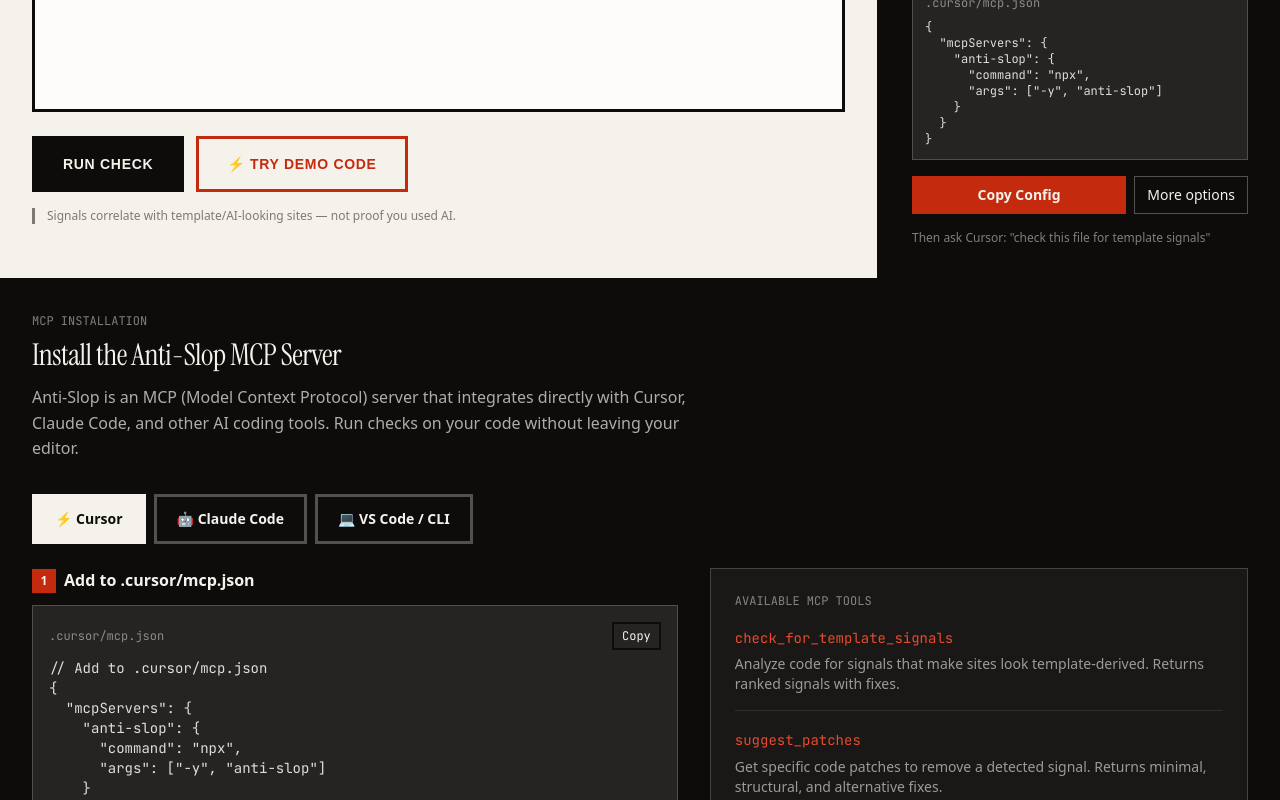
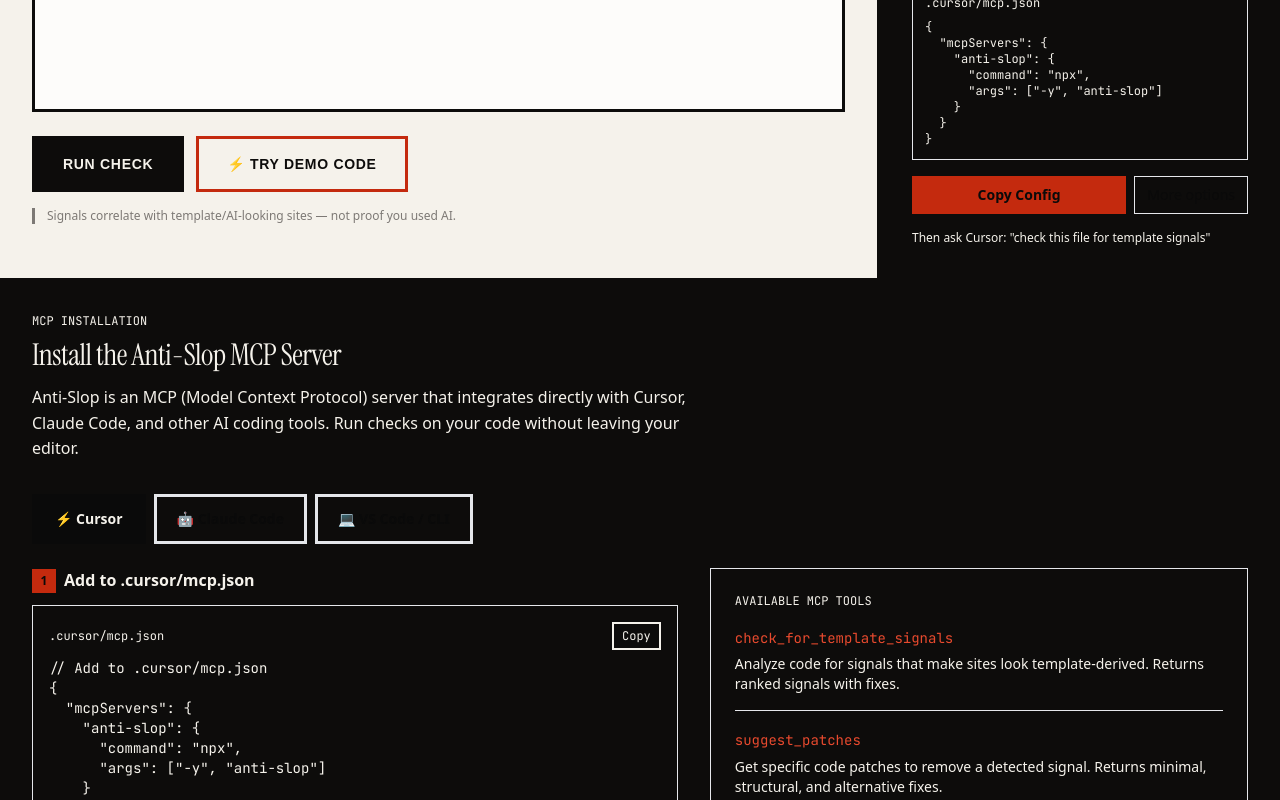
Before and after one commit to rohunvora/anti-slop-lib, a Next.js app in the folder demo-website/: page / in a window 1280 px wide. Shown: the part 440-1240 px from the top of the page. Built offline with nearby package versions, Linux system fonts and the light colour scheme; a web font is replaced by a local one.

Commit message:
Fix light mode visibility: update Tailwind config to use CSS variables and fix dark-section contrast

```diff
--- a/demo-website/app/globals.css
+++ b/demo-website/app/globals.css
@@ -427,21 +427,25 @@
 
 /* Dark section - override CSS variables to always use light colors */
 .dark-section {
-  --paper: #f5f2eb;
-  --paper-bright: #fdfcfa;
-  --ink: #0d0c0b;
-  --ink-80: #2d2b29;
-  --ink-60: #4d4a47;
-  --ink-40: #7d7975;
+  background: #0d0c0b;
+  color: #f5f2eb;
+
+  /* Force dark mode values for variables */
+  --ink: #f5f2eb; /* Cream text */
+  --ink-80: #e8e4dc;
+  --ink-60: #d4cfc4;
+  --ink-40: #b8b3a8;
+
+  --paper: #0a0a0a; /* Dark bg */
+  --paper-bright: #141414;
+
+  --code-bg: #0a0a0a;
 }
 
 [data-theme="dark"] .dark-section {
-  --paper: #f5f2eb;
-  --paper-bright: #fdfcfa;
-  --ink: #0d0c0b;
-  --ink-80: #2d2b29;
-  --ink-60: #4d4a47;
-  --ink-40: #7d7975;
+  /* Same as above, ensure it sticks */
+  --ink: #f5f2eb;
+  --paper: #0a0a0a;
 }
 
 /* ============================================
@@ -573,38 +577,7 @@
   border-width: 3px;
 }
 
-/* Color utilities from CSS variables */
-.text-ink { color: var(--ink); }
-.text-ink-80 { color: var(--ink-80); }
-.text-ink-60 { color: var(--ink-60); }
-.text-ink-40 { color: var(--ink-40); }
-.text-ink-20 {
-  color: rgba(13, 12, 11, 0.2);
-}
-[data-theme="dark"] .text-ink-20 {
-  color: var(--ink-20, rgba(245, 242, 235, 0.2));
-}
-.text-paper { color: var(--paper); }
-.text-vermilion { color: var(--vermilion); }
-.text-teal { color: var(--teal); }
-
-.bg-ink { background-color: var(--ink); }
-.bg-paper { background-color: var(--paper); }
-.bg-paper-bright { background-color: var(--paper-bright); }
-.bg-vermilion { background-color: var(--vermilion); }
-.bg-teal { background-color: var(--teal); }
-
-.border-ink { border-color: var(--ink); }
-.border-ink-40 { border-color: var(--ink-40); }
-.border-ink-20 {
-  border-color: rgba(13, 12, 11, 0.2);
-}
-[data-theme="dark"] .border-ink-20 {
-  border-color: var(--ink-20, rgba(245, 242, 235, 0.2));
-}
-.border-paper { border-color: var(--paper); }
-.border-vermilion { border-color: var(--vermilion); }
-.border-teal { border-color: var(--teal); }
+/* Utility classes handled by Tailwind config */
 
 /* ============================================
    PRINT STYLES
--- a/demo-website/tailwind.config.ts
+++ b/demo-website/tailwind.config.ts
@@ -20,24 +20,24 @@
     extend: {
       colors: {
         ink: {
-          DEFAULT: "#0d0c0b",
-          80: "#2d2b29",
-          60: "#4d4a47",
-          40: "#7d7975",
+          DEFAULT: "var(--ink)",
+          80: "var(--ink-80)",
+          60: "var(--ink-60)",
+          40: "var(--ink-40)",
         },
         paper: {
-          DEFAULT: "#f5f2eb",
-          bright: "#fdfcfa",
+          DEFAULT: "var(--paper)",
+          bright: "var(--paper-bright)",
         },
         vermilion: {
-          DEFAULT: "#c42a0e",
-          light: "#e84a2e",
+          DEFAULT: "var(--vermilion)",
+          light: "var(--vermilion-light)",
         },
         teal: {
-          DEFAULT: "#0a6e66",
-          light: "#0d918a",
+          DEFAULT: "var(--teal)",
+          light: "var(--teal-light)",
         },
-        focus: "#0066cc",
+        focus: "var(--focus-ring)",
       },
       fontFamily: {
         display: ['"Instrument Serif"', 'Georgia', 'serif'],
```
